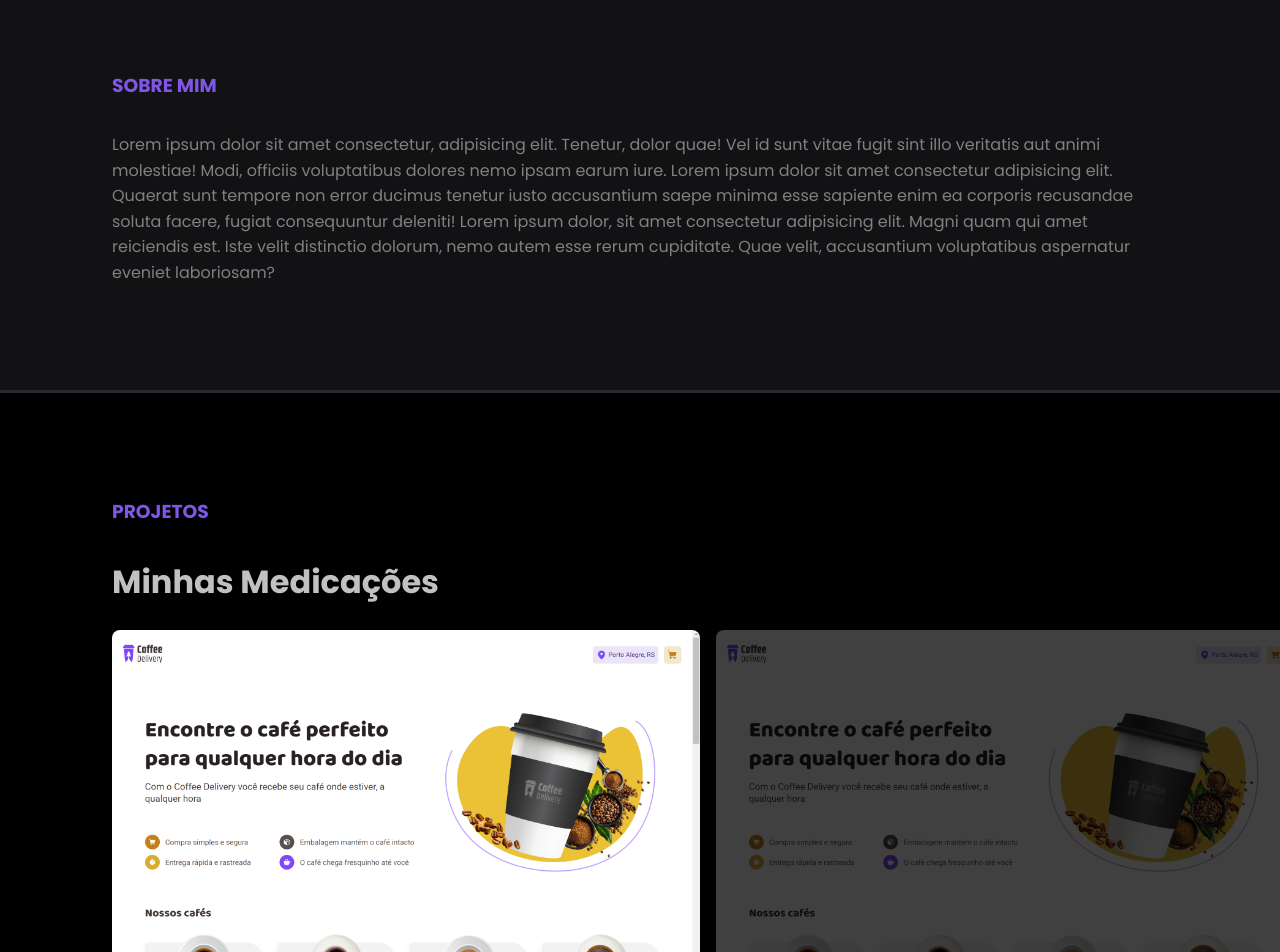
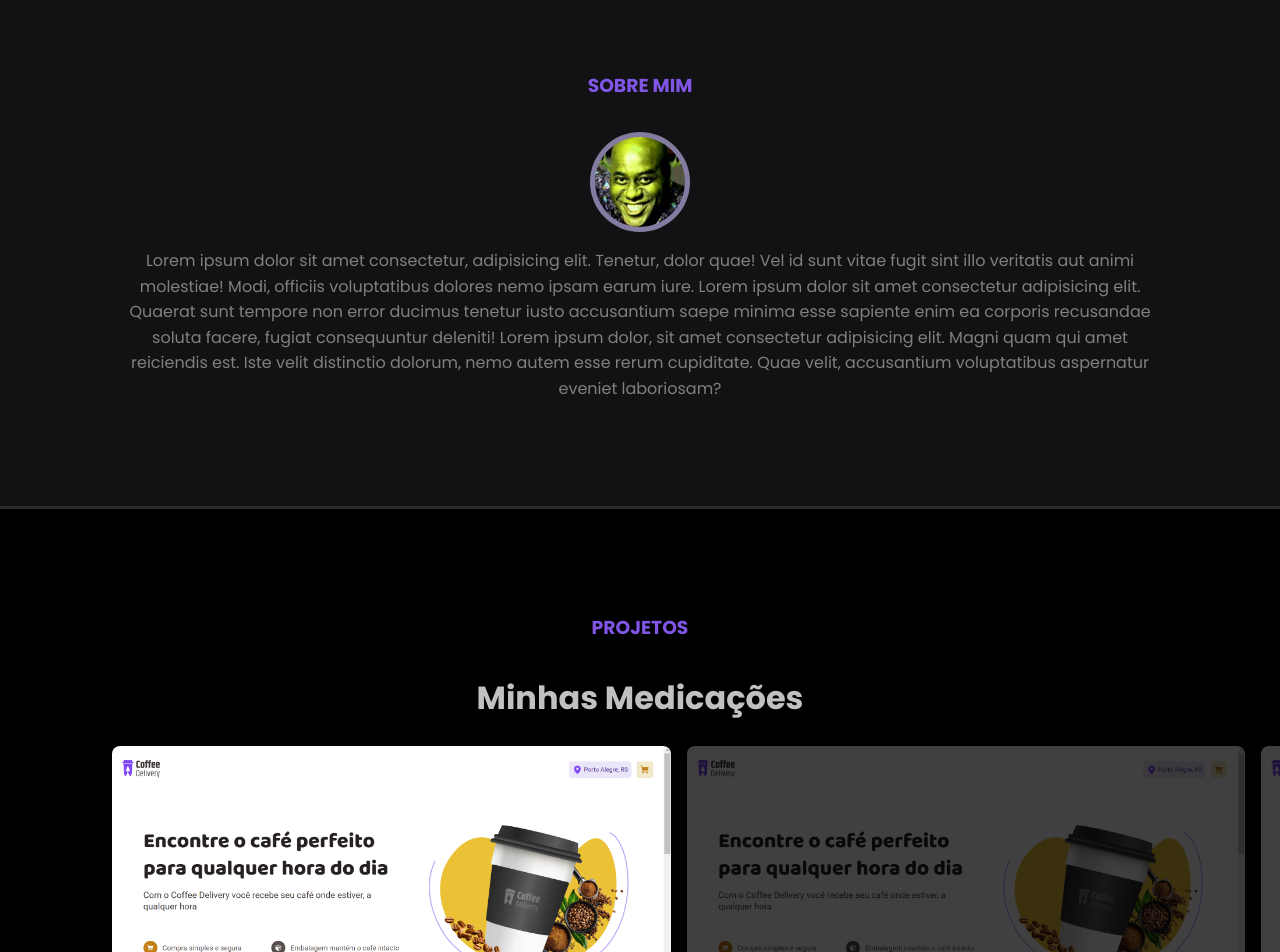
Before and after one commit to pabloccard/my-portfolio, a Next.js app: page / in a window 1280 px wide. Shown: the part 780-1732 px from the top of the page. Built offline with nearby package versions, Linux system fonts and the light colour scheme.

Commit message:
feat(About): Add avatar component

```diff
--- a/src/components/About/index.tsx
+++ b/src/components/About/index.tsx
@@ -1,6 +1,8 @@
 // import Image from 'next/image'
 // import manProgramming from '../../assets/man-programming.png'
-import { AboutSession, Content, Container, Bio } from './styles'
+import Image from 'next/image'
+import { AboutSession, Content, Container, Bio, Avatar } from './styles'
+import jureg from '../../assets/jureg.jpg'
 
 export const About = () => {
   return (
@@ -8,6 +10,10 @@ export const About = () => {
       <Container>
         <h3>SOBRE MIM</h3>
         <Content>
+          <Avatar>
+            <Image src={jureg} height={100} alt="" />
+          </Avatar>
+
           <Bio>
             <p>
               Lorem ipsum dolor sit amet consectetur, adipisicing elit. Tenetur,
--- a/src/components/About/styles.ts
+++ b/src/components/About/styles.ts
@@ -13,6 +13,7 @@ export const Container = styled.div`
 
   h3 {
     color: ${(props) => props.theme.purple};
+    text-align: center;
   }
 `
 
@@ -20,11 +21,34 @@ export const Content = styled.section`
   display: flex;
   justify-content: space-between;
   align-items: center;
-  gap: 15rem;
+  flex-direction: column;
+  gap: 1rem;
   margin-top: 2rem;
 
   p {
     color: white;
+  }
+`
+export const Avatar = styled.div`
+  width: 100px;
+  height: 100px;
+  /* background-color: ${(props) => props.theme['gray-300']}; */
+  border-radius: 50%;
+  overflow: hidden;
+  padding: 5px;
+
+  background: rgb(141, 116, 229);
+  background: radial-gradient(
+    circle,
+    rgba(141, 116, 229, 1) 0%,
+    rgba(128, 128, 128, 1) 100%
+  );
+
+  img {
+    width: 90px;
+    height: 90px;
+
+    border-radius: 50%;
   }
 `
 
@@ -32,5 +56,6 @@ export const Bio = styled.div`
   p {
     color: ${(props) => props.theme['gray-300']};
     line-height: 1.6;
+    text-align: center;
   }
 `
--- a/src/components/Projects/styles.ts
+++ b/src/components/Projects/styles.ts
@@ -11,14 +11,14 @@ export const Content = styled.section`
   max-width: 1120px;
   padding: 6.5rem 2rem;
   display: flex;
+  align-items: center;
   flex-direction: column;
-  justify-content: center;
-  align-items: flex-start;
 
   > h3 {
     color: ${(props) => props.theme.purple};
     margin-bottom: 2rem;
     text-transform: uppercase;
+    /* text-align: center; */
   }
 
   h2 {
@@ -30,6 +30,7 @@ export const Content = styled.section`
   p {
     color: ${(props) => props.theme['gray-300']};
     margin-top: 1.5rem;
+    text-align: center;
   }
 `
 
@@ -95,12 +96,16 @@ export const Actions = styled.div`
 `
 
 export const Slider = styled.div`
-  padding-left: 2rem;
+  /* padding-left: 2rem; */
+  /* padding-left: 2rem; */
+  margin-right: 2rem;
 `
 
 export const SliderContainer = styled.div`
-  width: 100vw !important;
-  margin-left: -2rem;
+  width: calc(100vw - 2rem) !important;
+  align-self: flex-start;
+  /* margin-left: 2rem; */
+  /* margin-right: 2rem; */
   /* padding-left: 2rem; */
 `
 
```
Also changed, not shown: src/assets/jureg.jpg (added).
